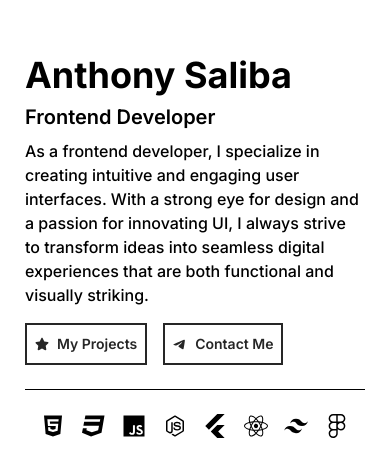
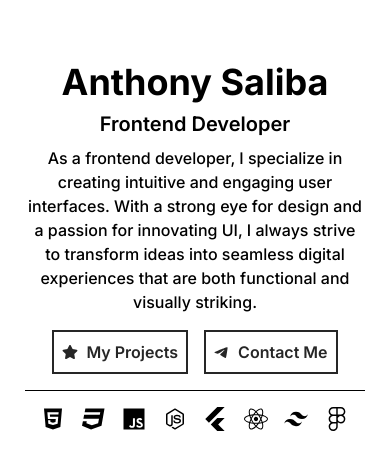
Before and after one commit to as9284/as-portfolio-v3, a React (Vite) app: page / in a window 390 px wide. Shown: the part 176-652 px from the top of the page. Built offline with nearby package versions, Linux system fonts and the light colour scheme.

Commit message:
Improve design on mobile

```diff
--- a/src/components/Hero.jsx
+++ b/src/components/Hero.jsx
@@ -14,7 +14,7 @@ import { RiTailwindCssFill, RiTelegram2Fill } from "react-icons/ri";
 export const Hero = () => {
   return (
     <>
-      <div className="w-[95%] md:w-3/5 flex flex-col justify-center items-start">
+      <div className="w-[95%] md:w-3/5 flex flex-col justify-center items-center md:items-start">
         {/* Info Section */}
         <h1 className="text-4xl md:text-5xl font-bold text-center">
           Anthony Saliba
@@ -22,7 +22,7 @@ export const Hero = () => {
         <h5 className="text-xl md:text-2xl font-semibold text-center pt-2">
           Frontend Developer
         </h5>
-        <p className="text-base md:text-lg font-medium text-left pt-2 pb-4">
+        <p className="text-base md:text-lg font-medium text-center md:text-left pt-2 pb-4">
           As a frontend developer, I specialize in creating intuitive and
           engaging user interfaces. With a strong eye for design and a passion
           for innovating UI, I always strive to transform ideas into seamless
@@ -30,7 +30,7 @@ export const Hero = () => {
         </p>
 
         {/* Buttons Section */}
-        <div className="w-full flex justify-start items-center gap-4">
+        <div className="w-full flex justify-center md:justify-start items-center gap-4">
           <button className="holo-btn">
             <span className="relative flex items-center">
               <FaStar />
@@ -47,7 +47,7 @@ export const Hero = () => {
         </div>
 
         {/* Divider */}
-        <hr className="w-full my-6" />
+        <hr className="w-full my-4" />
 
         {/* Tech Section */}
         <div className="w-full text-2xl md:text-4xl flex justify-evenly items-center">
--- a/src/index.css
+++ b/src/index.css
@@ -13,6 +13,6 @@
   }
 
   .holo-btn {
-    @apply bg-transparent relative inline-flex items-center gap-2 border-neutral-800 border-2 px-2 md:px-4 py-3 md:py-4 text-neutral-800 font-semibold text-sm md:text-xl cursor-pointer leading-none align-middle duration-75 hover:bg-neutral-800 hover:text-neutral-200;
+    @apply bg-transparent relative inline-flex items-center gap-2 border-neutral-800 border-2 px-2 md:px-4 py-3 md:py-4 text-neutral-800 font-semibold text-base md:text-xl cursor-pointer leading-none align-middle duration-75 hover:bg-neutral-800 hover:text-neutral-200;
   }
 }
```
